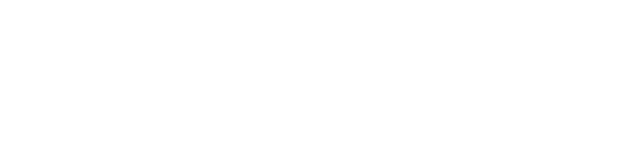
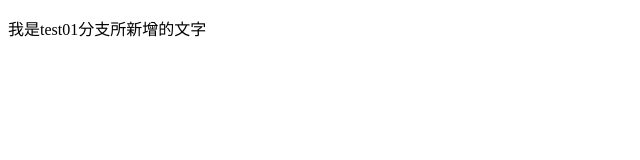
Before and after one commit to konlilo/gitDemo, a plain HTML site: page index.html in a window 1280 px wide. Shown: the whole page, without its empty margins (0-640 px from the left). Drawn offline with Linux system fonts and the light colour scheme.

Commit message:
test01 edit index content

```diff
--- a/index.html
+++ b/index.html
@@ -6,5 +6,7 @@
     <meta name="viewport" content="width=device-width, initial-scale=1.0" />
     <title>Document</title>
   </head>
-  <body></body>
+  <body>
+    <p>我是test01分支所新增的文字</p>
+  </body>
 </html>
```
